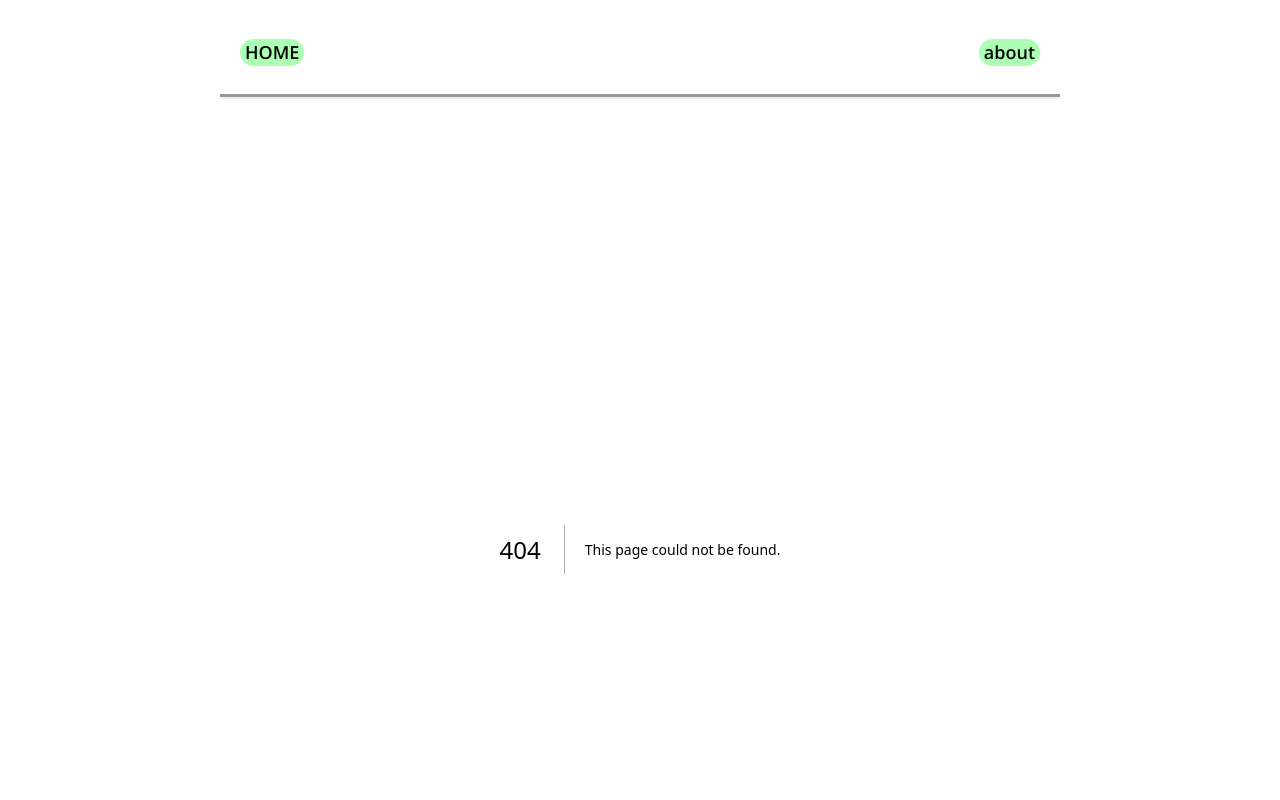
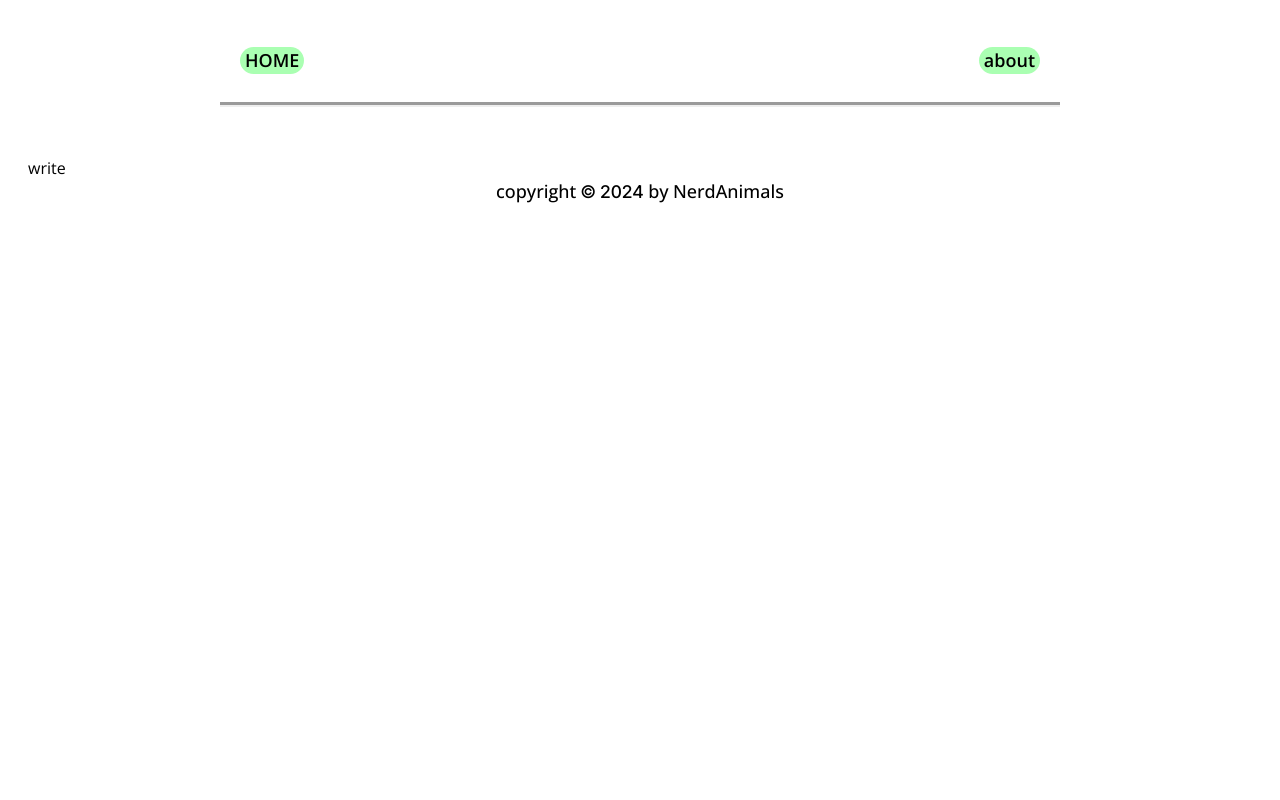
Before and after one commit to nerd-animals/na-log-engine, a Next.js app: page /write in a window 1280 px wide. Before the commit this address had no page. Shown: the top 800 px of the page. Built offline with nearby package versions, Linux system fonts and the light colour scheme.

Commit message:
feat: add write page

```diff
--- /dev/null
+++ b/app/write/page.tsx
@@ -0,0 +1,3 @@
+export default function Write() {
+  return <div> write </div>;
+}
```
